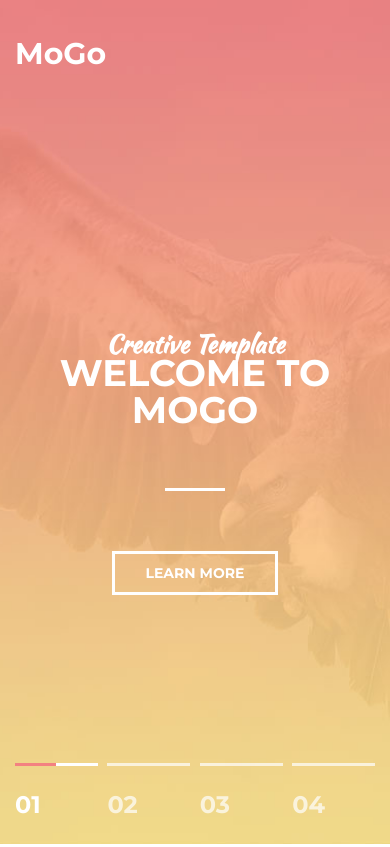
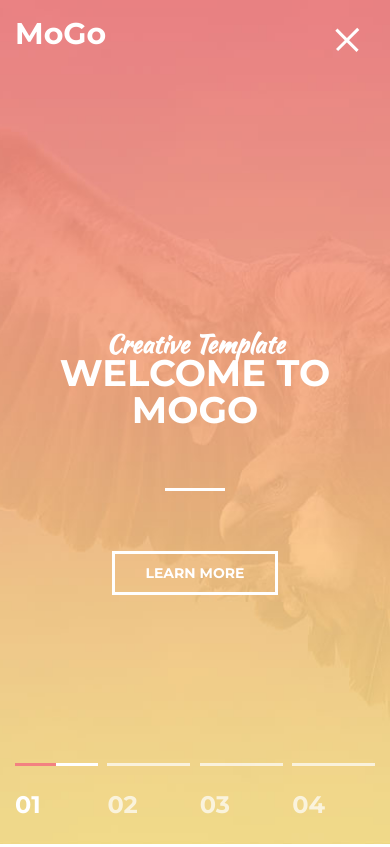
Before and after one commit to AlisherFronT/The-Mogo, a plain HTML site: page index.html in a window 390 px wide. Shown: the top 847 px of the page. Drawn offline with Linux system fonts and the light colour scheme.

Commit message:
10 urok burger menu

```diff
--- a/assets/css/style.css
+++ b/assets/css/style.css
@@ -49,6 +49,8 @@ hr {
     justify-content: center;
     width: 100%;
     height: 100vh;
+    min-height: 820px;
+    position: relative;
 
     background: url("../images/intro.jpg") center no-repeat;
     -webkit-background-size: cover;
@@ -102,6 +104,23 @@ hr {
     z-index: 1000;
 }
 
+.header.fixed{
+    padding: 10px 0;
+    background-color: #eb8b8d;
+
+    position: fixed;
+    top: 0;
+    left: 0;
+    right: 0;
+
+    transform: translate3d(0, 0, 0);
+    box-shadow: 0 3px 10px rgba(0, 0, 0, 0.2);
+}
+
+.header.active{
+    background-color: #eb8b8d;
+}
+
 .header__inner {
     display: flex;
     justify-content: space-between;
@@ -162,6 +181,80 @@ hr {
 .nav__link.active {
     color: #fce38a;
 }
+
+/*Nav Toggle*/
+
+    .nav-toggle{
+        position: absolute;
+        top: 24px;
+        right: 24px;
+        z-index: 2;
+
+        font-size: 0;
+        color: transparent;
+
+        border: 0;
+        background: none;
+        cursor: pointer;
+        display: none;
+
+        width: 30px;
+        padding: 15px 0;
+
+    }
+
+    .nav-toggle.active .nav-toggle_item{
+        background: none;
+    }
+
+    .nav-toggle.active .nav-toggle_item::before{
+        transform-origin: left top;
+        transform: rotate(45deg) translate3d(0px, -2px, 0);
+    }
+
+    .nav-toggle.active .nav-toggle_item::after{
+        transform-origin: left bottom;
+        transform: rotate(-45deg) translate3d(0px, 3px, 0);
+    }
+
+    .nav-toggle_item{
+        display: block;
+        width: 100%;
+        height: 3px;
+        background-color: #fff;
+
+
+        position: absolute;
+        top: 0;
+        right: 0;
+        left: 0;
+        bottom: 0;
+        margin: auto;
+
+       transition: background .2s linear;
+    }
+
+    .nav-toggle_item::before,
+    .nav-toggle_item:after {
+        content: "";
+        width: 100%;
+        height: 3px;
+        position: absolute;
+
+        background-color: #fff;
+        left: 0;
+        z-index: 1;
+
+        transition: transform .2s linear;
+    }
+
+    .nav-toggle_item::before{
+        top: -8px;
+    }
+
+    .nav-toggle_item:after{
+        bottom: -8px;
+    }
 
 
 /* Button */
@@ -1313,10 +1406,39 @@ hr {
 
 @media (max-width: 770px) {
 
+     /* Intro */
+
+     .intro{
+        min-height: 650px;
+    }
+
+    /*Header*/
+
+    .header{
+        padding-top: 10px;
+    }
+
     /* Nav */
 
     .nav {
         display: none;
+        width: 100%;
+
+        position: absolute;
+        top: 100%;
+        left: 0;
+
+        background-color: #eb8b8d;
+    }
+
+    .nav__link{
+        display: block;
+        margin: 0;
+        padding: 4px 20px;
+    }
+
+    .nav-toggle{
+        display: block;
     }
 
 
@@ -1452,7 +1574,7 @@ hr {
 
 @media (max-width: 400px) {
 
-    /* Intro */
+
 
     .intro__suptitle {
         font-size: 25px;
--- a/index.html
+++ b/index.html
@@ -11,7 +11,7 @@
 <body>
 
 
-<header class="header">
+<header class="header ">
     <div class="container">
         <div class="header__inner">
             <div class="header__logo">MoGo</div>
@@ -29,6 +29,12 @@
                     <i class="fas fa-search"></i>
                 </a>
             </nav>
+
+            <button class="nav-toggle active" type="button">
+                <span class="nav-toggle_item">Menu</span>
+            </button>
+
+
         </div>
     </div>
 </header>
```
